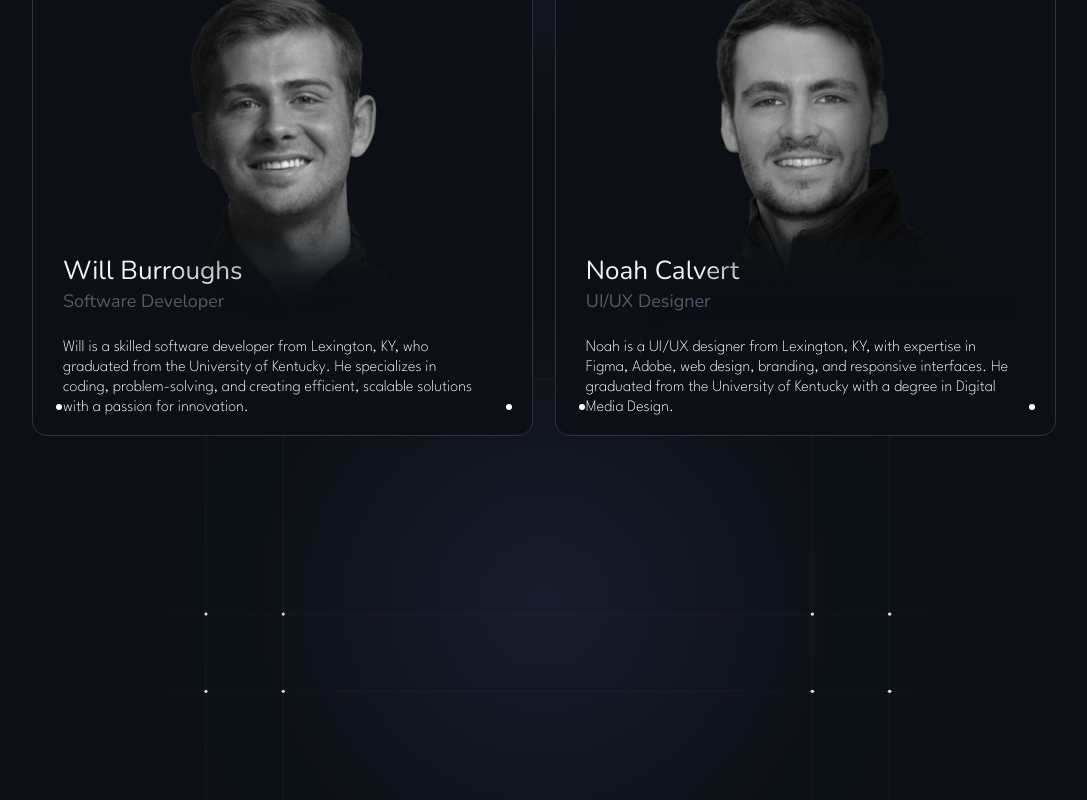
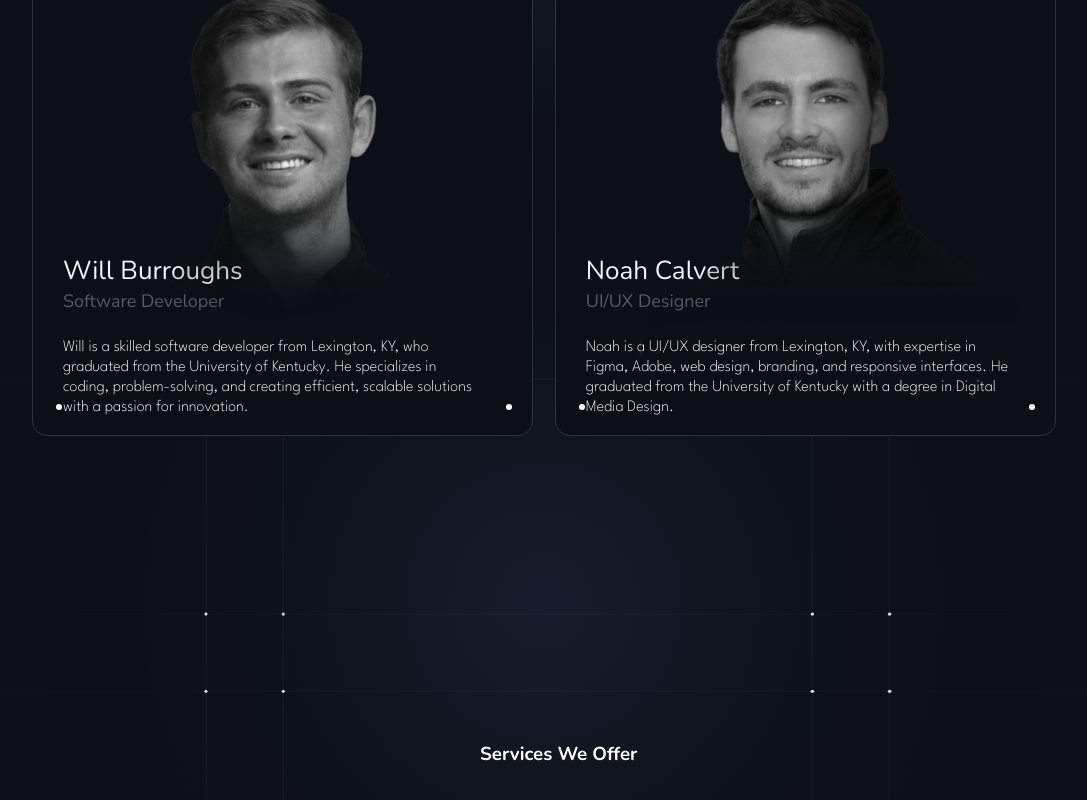
Before and after one commit to WillCBurroughs/bcsolutions, a React (Create React App) app: page / in a window 1280 px wide. Shown: the part 2078-2878 px from the top of the page, without its empty margins (96-1183 px from the left). Built offline with nearby package versions, Linux system fonts and the light colour scheme.

Commit message:
Adding header for services

```diff
--- a/src/App.js
+++ b/src/App.js
@@ -12,6 +12,7 @@ import BenefitsDesktop from './components/molecules/BenefitsDesktop';
 import DesktopIconHolder from './components/molecules/DesktopIconHolder';
 import OurTeam from './components/atoms/OurTeam';
 import OurTeamDesktop from './components/molecules/OurTeamDesktop';
+import ServicesWeOffer from './components/atoms/ServicesWeOffer';
 
 function App() {
   return (
@@ -38,6 +39,7 @@ function App() {
         <DesktopIconHolder/>
         <OurTeam/>
         <OurTeamDesktop/>
+        <ServicesWeOffer/>
       </div>
     </>
   );
--- /dev/null
+++ b/src/components/atoms/ServicesWeOffer.js
@@ -0,0 +1,10 @@
+import React from 'react';
+import '../../index.css'
+
+function ServicesWeOffer() {
+  return (
+    <h3 className='OurServices'> Services We Offer</h3>
+  );
+}
+
+export default ServicesWeOffer;
--- a/src/index.css
+++ b/src/index.css
@@ -486,3 +486,12 @@ code {
   font-family: "League Spartan";
   width: 33vw;
 }
+
+.OurServices {
+  font-family: "Nunito";
+  font-size: 36;
+  color: white;
+  position: absolute;
+  top: 2800px;
+  left: 45%;
+}
```
